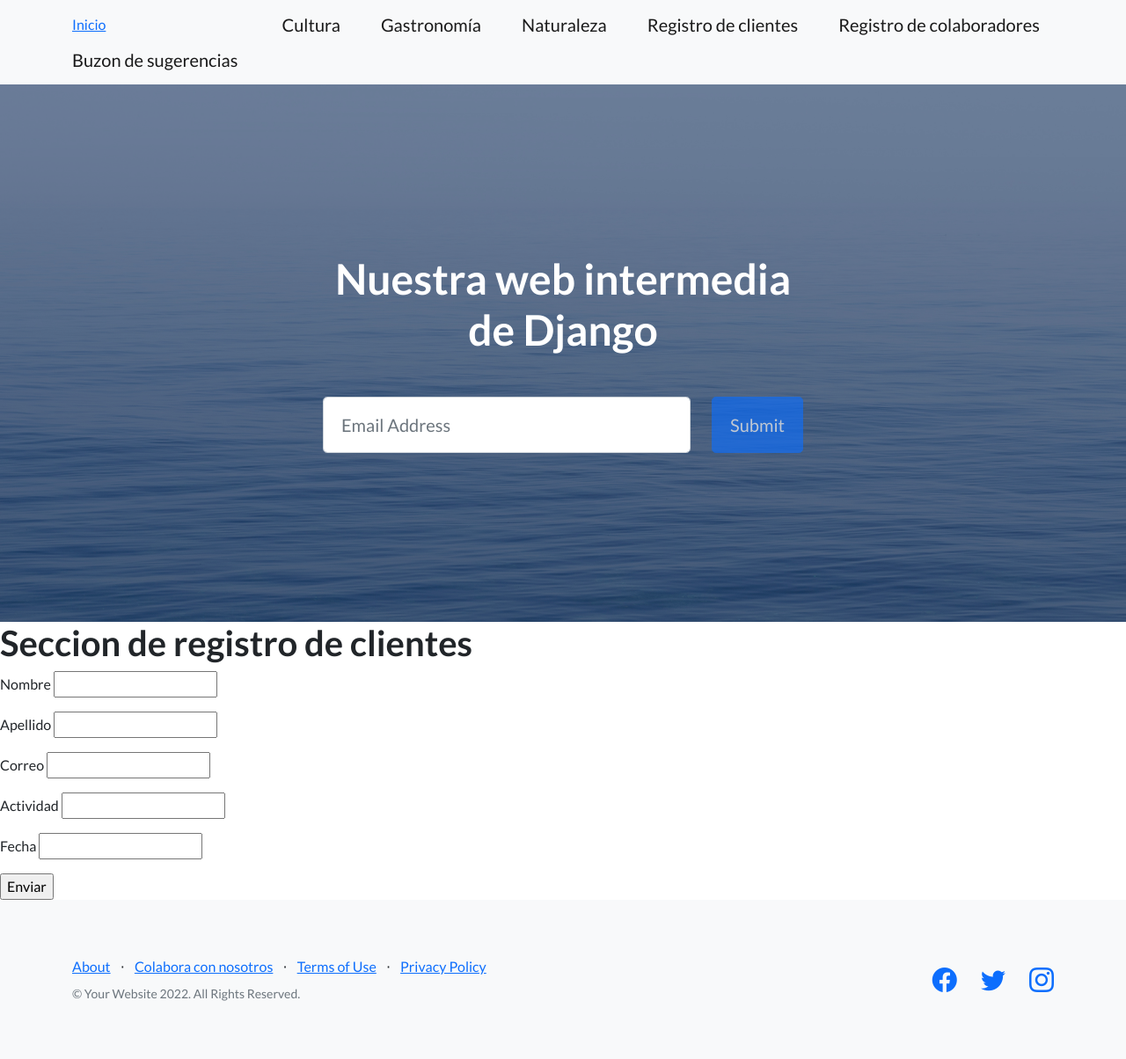
After one commit to CarlosBM93/Entrega-BuendiaMC, a Django app: page /App-Entrega/formulario-cliente/ in a window 1280 px wide. The commit adds this page. Shown: the whole page at 88% size. Run offline with Django 4.2, Linux system fonts and the light colour scheme; some libraries are stand-ins or nearby versions.

Commit message:
Se corrigie el problema del formulario

```diff
--- /dev/null
+++ b/Proyecto_Entrega/App_Entrega/templates/formularioCliente.html
@@ -0,0 +1,23 @@
+{% extends 'inicio.html' %}
+
+{%load static%}
+
+
+
+{% block Insercion %}
+
+    <h1>Seccion de registro de clientes</h1>
+
+    <form action="">
+
+        <p>Nombre <input type="text" name="nombre"></p>
+        <p>Apellido <input type="text" name="apellido"></p>
+        <p>Correo <input type="text" name="correo"></p>
+        <p>Actividad <input type="text" name="actividad"></p>
+        <p>Fecha <input type="text" name="fecha"></p>
+        <input type="submit" value="Enviar">
+    </form>
+
+
+
+{% endblock Insercion %}
--- a/Proyecto_Entrega/App_Entrega/templates/inicio.html
+++ b/Proyecto_Entrega/App_Entrega/templates/inicio.html
@@ -28,8 +28,10 @@
                 <a class="navbar-brand" href="{% url 'cultural' %}">Cultura</a>
                 <a class="navbar-brand" href="{% url 'gastronomico' %}">Gastronomía</a>
                 <a class="navbar-brand" href="{% url 'natural' %}">Naturaleza</a>
-                <a class="navbar-brand" href="/App-coder/entregables/">Entregables</a>
-                <a class="btn btn-primary" href="/App-coder/inicio">Iniciar</a>
+                <a class="navbar-brand" href="{% url 'formularioCliente' %}">Registro de clientes</a>
+                <a class="navbar-brand" href="{% url 'formularioColaborador' %}">Registro de colaboradores</a>
+                <a class="navbar-brand" href="{% url 'buzon' %}">Buzon de sugerencias</a>
+
             </div>
         </nav>
         <!-- Masthead-->
@@ -95,7 +97,7 @@
                         <ul class="list-inline mb-2">
                             <li class="list-inline-item"><a href="#!">About</a></li>
                             <li class="list-inline-item">⋅</li>
-                            <li class="list-inline-item"><a href="#!">Contact</a></li>
+                            <li class="list-inline-item"><a href="#!">Colabora con nosotros</a></li>
                             <li class="list-inline-item">⋅</li>
                             <li class="list-inline-item"><a href="#!">Terms of Use</a></li>
                             <li class="list-inline-item">⋅</li>
--- a/Proyecto_Entrega/App_Entrega/urls.py
+++ b/Proyecto_Entrega/App_Entrega/urls.py
@@ -1,7 +1,7 @@
 
 from django.contrib import admin
 from django.urls import path
-from App_Entrega.views import inicio, cultural, gastronomico, natural, formularioCliente, formularioColaborador, formularioBuzon
+from App_Entrega.views import inicio, cultural, gastronomico, natural, formularioClientes, formularioColaboradores, formularioBuzon
 
 urlpatterns = [
     path('admin/', admin.site.urls),
@@ -9,7 +9,8 @@ urlpatterns = [
     path('cultural/', cultural, name='cultural'),
     path('gastronomico/', gastronomico, name='gastronomico'),
     path('natural/', natural, name='natural'),
-    path('registro-cliente/',formularioCliente, name='registro_cliente'),
-    path('registro-colaborador/', formularioColaborador, name='registro_colaborador'),
+
+    path('formulario-cliente/',formularioClientes, name='formularioCliente'),
+    path('formulario-colaborador/', formularioColaboradores, name='formularioColaborador'),
     path('buzon/', formularioBuzon, name='buzon'),
 ]
--- a/Proyecto_Entrega/App_Entrega/views.py
+++ b/Proyecto_Entrega/App_Entrega/views.py
@@ -1,3 +1,4 @@
+from django.http import HttpResponse
 from App_Entrega.models import Cliente, Colaborador, Buzon
 from App_Entrega.forms import Formulariocliente, Formulariocolaborador, Formulariobuzon
 from django.shortcuts import render
@@ -16,53 +17,60 @@ def gastronomico(self):
 def natural(self):
     return render(self,"natural.html")
 
-#Vistas para generar formularios
-
-def formularioCliente(request):
-    if request.method == 'POST':
-
-        formulario = Formulariocliente(request.POST)
-
-        if formulario.is_valid():
-            data = formulario.cleaned_data
-            registro = Cliente(nombre = data['nombre'],  apellido = data['apellido'], correo = data['correo'], actividad = data['actividad'], fecha = data['fecha'])
-            registro.save()
-            return render(request, "registroCliente.html")
-        else:
-            formulario = Formulariocliente()
-        return render(request, "registroCliente.html", {"registros" : registro})
 
 
-def formularioColaborador(request):
+#Vistas para generar los registros de los formularios
 
-        if request.method == 'POST':
+def formularioClientes(request):
 
-            formulario  = Formulariocolaborador(request.POST)
+    return render(request,"formularioCliente.html")
 
-        if formulario.is_valid():
-            data = formulario.cleaned_data
-            registro_colaborador = Colaborador(nombre = data['nombre'],  apellido = data['apellido'], telefono = data['telefono'], correo = data['correo'], negocio = data['negocio'])
-            registro_colaborador.save()
-            return render(request, "registroColaborador.html")
-        else:
-            formulario = Formulariocolaborador()
-        return render(request, "registroColaborador.html", {"formulario" : formulario})
+def formularioColaboradores(request):
+
+    return render(request,"formularioColaborador.html")
 
 def formularioBuzon(request):
 
-        if request.method == 'POST':
+    return render(request,"formularioBuzon.html")
 
-            formulario  = Formulariobuzon(request.POST)
 
-        if formulario.is_valid():
+#Vistas para generar los ingresos de datos en la BD
 
-            data = formulario.cleaned_data
-            registro = Buzon(nombre = data['nombre'],  apellido = data['apellido'], correo = data['correo'], sugerencia = data['sugerencia'])
-            registro.save()
-            return render(request, "registroBuzon.html")
+def buscarCliente(request):
 
-        else:
-            formulario = Formulariobuzon()
-        return render(request, "registroBuzon.html", {"formulario" : formulario})
+    if request.GET["correo"]:
 
-#Vistas para generar los buscadores de los formularios
+        correo = request.GET['correo']
+        cliente = Cliente.objects.filter(correo_icontains=correo)
+
+        return render(request, "listaClientes.html", {"correo":correo, "cliente" : cliente})
+
+    else:
+        respuesta = "No enviaste datos"
+        return HttpResponse(respuesta)
+
+def buscarColaborador(request):
+
+    if request.GET["correo"]:
+
+        correo = request.GET['correo']
+        colaborador = Colaborador.objects.filter(correo_icontains=correo)
+
+        return render(request, "listaColaboradores.html", {"correo":correo, "colab" : cliente})
+
+    else:
+        respuesta = "No enviaste datos"
+        return HttpResponse(respuesta)
+
+def buscarBuzon(request):
+
+    if request.GET["correo"]:
+
+        correo = request.GET['correo']
+        sugerencia = Buzon.objects.filter(correo_icontains=correo)
+
+        return render(request, "listaBuzon.html", {"correo":correo, "cliente" : cliente})
+
+    else:
+        respuesta = "No enviaste datos"
+        return HttpResponse(respuesta)
--- a/Proyecto_Entrega/Proyecto_Entrega/urls.py
+++ b/Proyecto_Entrega/Proyecto_Entrega/urls.py
@@ -1,8 +1,10 @@
 
 from django.contrib import admin
 from django.urls import include, path
+from App_Entrega.urls import inicio
 
 urlpatterns = [
     path('admin/', admin.site.urls),
-    path('App-Entrega/', include('App_Entrega.urls'))
+    path('App-Entrega/', include('App_Entrega.urls')),
+
 ]
```
Also changed, not shown: Proyecto_Entrega/App_Entrega/templates/busquedaBuzon.html (added, +17 -0 lines), Proyecto_Entrega/App_Entrega/templates/busquedaClientes.html (added, +17 -0 lines), Proyecto_Entrega/App_Entrega/templates/busquedaColaboradores.html (added, +17 -0 lines), Proyecto_Entrega/App_Entrega/templates/formularioBuzon.html (added, +20 -0 lines), Proyecto_Entrega/App_Entrega/templates/formularioColaborador.html (added, +20 -0 lines), Proyecto_Entrega/App_Entrega/templates/registroBuzon.html (deleted, +0 -17 lines), Proyecto_Entrega/App_Entrega/templates/registroCliente.html (deleted, +0 -17 lines), Proyecto_Entrega/App_Entrega/templates/registroColaborador.html (deleted, +0 -17 lines), Proyecto_Entrega/App_Entrega/migrations/0001_initial.py (added), Proyecto_Entrega/db.sqlite3.
